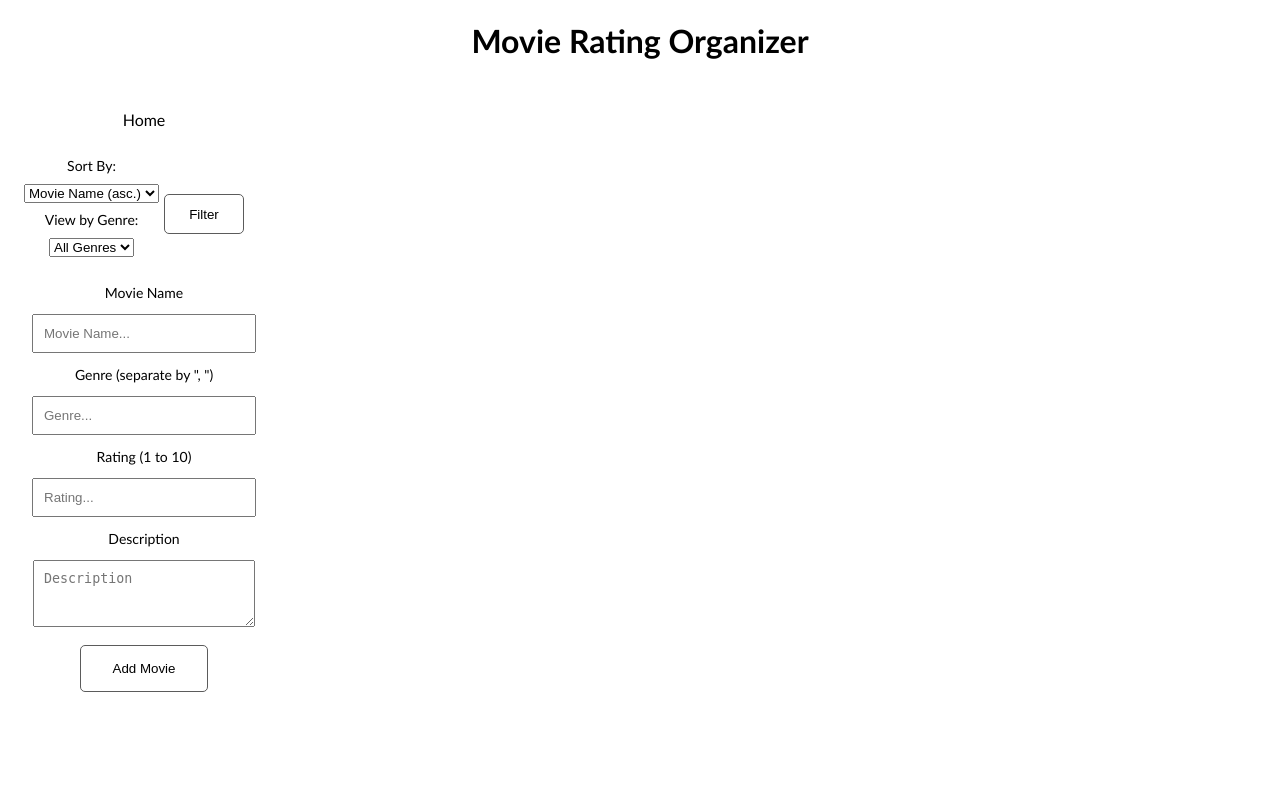
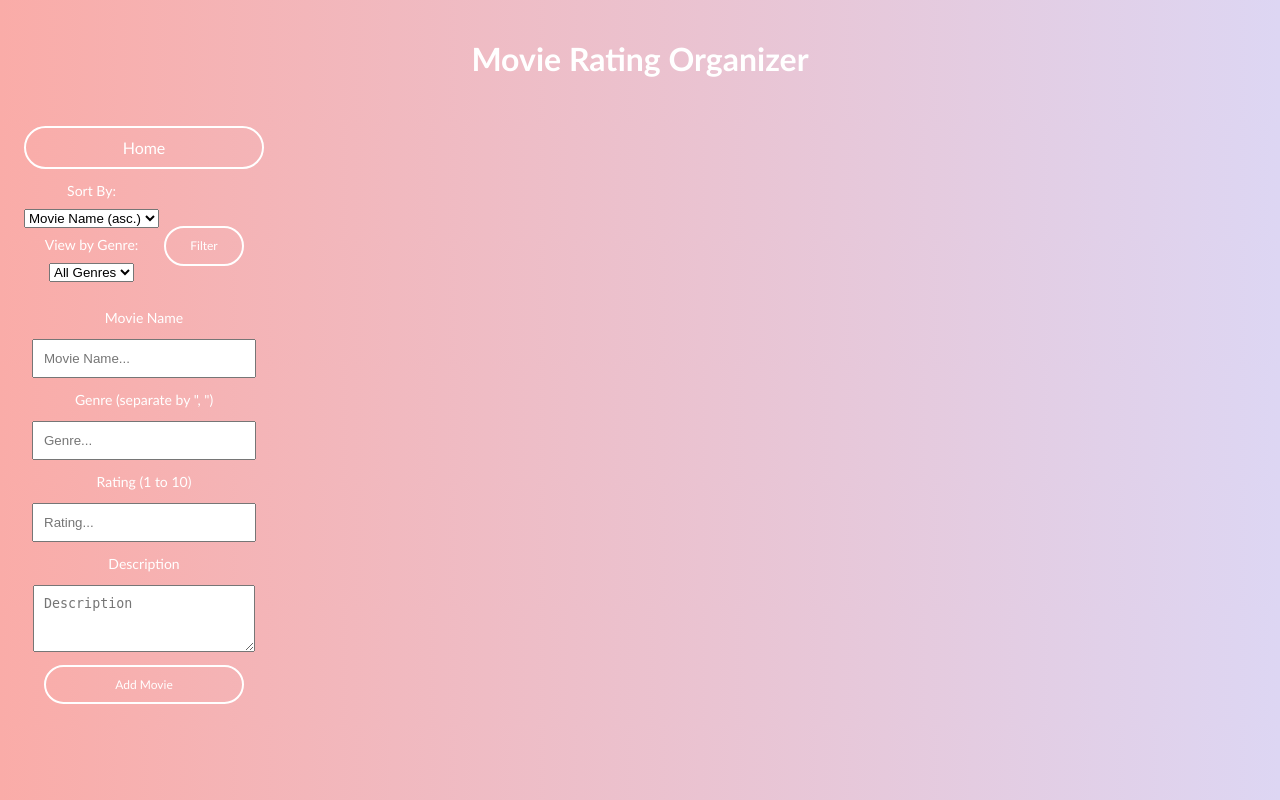
Before and after one commit to jenniferlai43/movie-rating-system, a Node server app: page / in a window 1280 px wide. Run offline with Node 20, Linux system fonts and the light colour scheme; data that the repository does not hold is empty; some libraries are stand-ins or nearby versions.

Commit message:
Edited CSS to make page more pretty. - added gradient background - header and sidebar now fixed position.

```diff
--- a/app/routes/movie_routes.js
+++ b/app/routes/movie_routes.js
@@ -28,13 +28,6 @@ function makeList (movies) {
 	return genreList;
 };
 
-var gl;
-Rating.find().exec(function(err, movies){
-	gl = makeList(movies);
-	makeGlobal();
-	return;
-});
-
 function makeGlobal() //makes gl a global variable
 {
 }
@@ -43,6 +36,11 @@ module.exports = function(app) {
 
 	//index page
 	app.get('/', function(req, res) {
+		var gl;
+		Rating.find().exec(function(err, movies){
+			gl = makeList(movies);
+			console.log(gl);
+		});
 		var sortParameter = {movie: 'ascending'};
 		var genreFind = {};
 		var sortMethod;
--- a/public/styles.css
+++ b/public/styles.css
@@ -1,12 +1,14 @@
 body {
-    color: black;
+    color: white;
     font-family:  "Trebuchet MS", Helvetica, sans-serif;
+    background: #ddd6f3;  /* fallback for old browsers */
+    background: -webkit-linear-gradient(to right, #faaca8, #ddd6f3);  /* Chrome 10-25, Safari 5.1-6 */
+    background: linear-gradient(to right, #faaca8, #ddd6f3); /* W3C, IE 10+/ Edge, Firefox 16+, Chrome 26+, Opera 12+, Safari 7+ */
 }
 
 ul {
     margin: 0;
     padding: 0;
-    background-color: white;
 }
 
 img
@@ -22,15 +24,31 @@ p
     margin: 8px 14px;
 }
 
+h1
+{
+    padding: 10px 50px;
+}
+
 .header {
+    position: fixed;
+    width: 100%;
+    left: 50%;
+    transform: translateX(-50%);
     text-align: center;
+    z-index: 1000;
+    height: 100px;
+}
+
+.content {
+    padding-top: 105px;
 }
 
 .container-sidebar {
     float: left;
     height: 100%;
-    padding-right: 30px;
     font-style: bold;
+    position: fixed;
+    width: 30vh;
 }
 
 .container-sidebar input {
@@ -53,26 +71,18 @@ p
     overflow: visible;
 }
 
-.container-sidebar textarea:focus {
-    border: 3px solid #555;
-}
-
-.container-sidebar input[type=text]:focus {
-    border: 3px solid #555;
-}
-
 .container-sidebar button {
-    background-color: transparent;
-    border: 1px #5B5B5B solid;
-    outline: none;
-    color: black;
-    margin: 10px 0px;
-    padding: 15px 32px;
-    text-align: center;
-    text-decoration: none;
+    border-radius: 60px;
+    margin: 5px 0px;
+    padding: 10px 0px;
     -webkit-transition: 0.5s;
     transition: 0.5s;
-    border-radius: 5px;
+    border: 2px white solid;
+    background-color: transparent;
+    color: white;
+    font-family:  "Trebuchet MS", Helvetica, sans-serif;
+    font-size: 12px;
+
 }
 
 #filter_container
@@ -90,16 +100,27 @@ p
 #filter_button {
     width: 80px;
     height: 40px;
-    margin: 28px 0px 5px 5px;
+    margin: 40px 0px 5px 5px;
     padding: 5px 10px;
-    float: right;
-    align-items: center;
+}
+
+#add_movie {
+    width: 200px;
+}
+
+#update_movie {
+    width: 200px;
 }
 
 .container-sidebar button:hover {
+    /*
     background-color: #5B5B5B;
     color: white;
     text-align: center;
+    */
+    background-color: #ddd6f3;
+    color: #faaca8;
+    border-color: #ddd6f3;
 }
 
 .collapse_form
@@ -121,47 +142,56 @@ p
 .nav li {
     border-radius: 60px;
     margin: 5px 0px;
-    padding: 15px 0px;
+    padding: 10px 0px;
     -webkit-transition: 0.5s;
     transition: 0.5s;
+    border: 2px white solid;
 }
 
 .nav a {
     text-decoration: none;
-    color: inherit;
+    color: white;
 }
 
 /* Change the link color on hover */
 .nav li:hover {
-    background-color: #555;
-    color: white;
+    background-color: #ddd6f3;
+    color: #faaca8;
+    border-color: #ddd6f3;
 }
 
-.movie-list {
-    float: left;
+.movie_container {
+    position: absolute;
+    margin-left: 300px;
+    top: 100px;
+    bottom: 0px;
+    left: 0px;
+    right: 0px;
+    overflow: auto;
 }
 
-.movie-list ul #movie{
+.movie_container ul #movie{
     width: 80vh;
     margin: 10px 0px;
     padding: 10px 20px;
     font-size: 12px;
-    background-color: #E9E9E9;
+    /*background-color: #ddd6f3;*/
+    background-color: rgb(194, 186, 219, 0.5);
     -webkit-transition: 0.5s;
     transition: 0.5s;
     display: inline-block;
     border-radius: 5px;
 }
 
-.movie-list ul #movie:hover{
-    background-color: white;
+.movie_container ul #movie:hover{
+    background-color: rgb(194, 186, 219, 1);
 }
 
-.movie-list .details li{
+.movie_container .details li{
     margin-left: 20px;
 }
 
-.movie-list #title {
+.movie_container #title {
     list-style-type: none;
     font-weight: bold;
     font-size: 20px;
--- a/views/pages/edit.ejs
+++ b/views/pages/edit.ejs
@@ -6,8 +6,9 @@
 	</head>
 	<body>
 		<% include ../partials/header %>
+		<div class = "content">
 		<% include ../partials/edit-sidebar %>
-		<div class = "movie-list">
+			<div class = "movie_container">
 				<ul>
 						<div class = movie_item>
 							<ul id = "movie">
@@ -30,6 +31,7 @@
 						</div>
 				</ul>
 			</div>
+		</div>
 		<script type="text/javascript">
 			document.getElementById('genre').value =
 									<% for(var j=0; j<rating.genre.length; j++) { %>
--- a/views/pages/index.ejs
+++ b/views/pages/index.ejs
@@ -6,11 +6,12 @@
 	</head>
 	<body>
 		<% include ../partials/header %>
+		<div class = "content">
 		<% include ../partials/main-sidebar %>
-		<div class = "movie-list">
+			<div class = "movie_container">
 				<ul>
 					<% for(var i=0; i<list.length; i++){ %>
-					<div class = movie_item>
+						<div class = "movie_item">
 							<ul id = "movie">
 								<li id = "title"><%=list[i].movie %></li>
 								<div class = "details">
@@ -30,12 +31,13 @@
 							</ul>
 							<div class = image_wrap>
 								<a href = "/edit/<%=list[i]._id %>"><img id = "edit_icon" src = "https://image.flaticon.com/icons/svg/61/61456.svg" /></a>
-							<img id = "delete_icon" data-id = "<%=list[i]._id %>" src = "https://openclipart.org/image/2400px/svg_to_png/16155/milker-X-icon.png" / >
+								<a href = "/"><img id = "delete_icon" data-id = "<%=list[i]._id %>" src = "https://openclipart.org/image/2400px/svg_to_png/16155/milker-X-icon.png" / ></a>
 							</div>
 							<br />
 						</div>
 					<% } %>
 				</ul>
 			</div>
+		</div>
 	</body>
 </html>
--- a/views/partials/edit-sidebar.ejs
+++ b/views/partials/edit-sidebar.ejs
@@ -16,7 +16,7 @@
 				<input type="text" name="description" id = "description" placeholder="Description..." required />
 				-->
 				<textarea rows="3" name = "description" id = "description" required ><%=rating.description %></textarea>
-				<button type="submit">Update Movie</button>
+				<button type="submit" id = "update_movie">Update Movie</button>
 			</form>
 		</div>
 	</div>
--- a/views/partials/main-sidebar.ejs
+++ b/views/partials/main-sidebar.ejs
@@ -37,7 +37,7 @@
 				<input type="text" name="description" id = "description" placeholder="Description..." required />
 				-->
 				<textarea rows="3" name = "description" id = "description" placeholder= "Description" required ></textarea>
-				<button type="submit">Add Movie</button>
+				<button type="submit" id = "add_movie">Add Movie</button>
 			</form>
 		</div>
 	</div>
```
Lines whose indentation alone changed are shown as unchanged.
